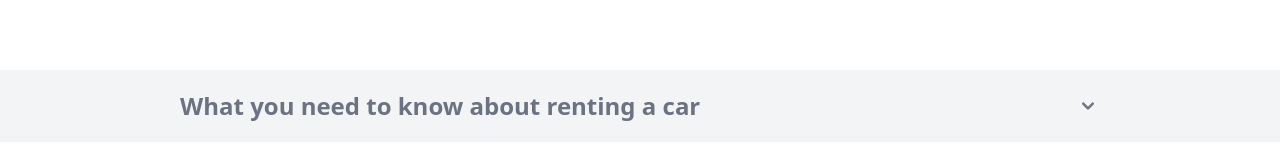
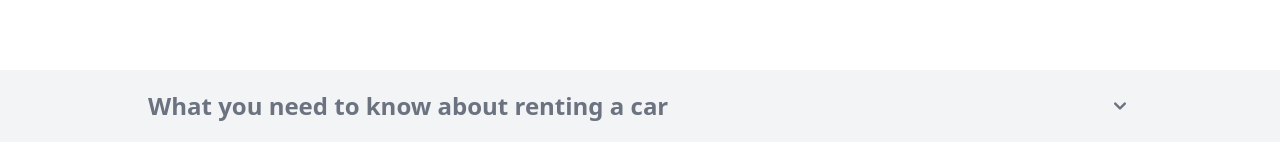
Before and after one commit to stanciuruben/drivenow, a Next.js app: page / in a window 1280 px wide. Shown: the part 1273-1433 px from the top of the page. Built offline with nearby package versions, Linux system fonts and the light colour scheme.

Commit message:
feat: fix Info width

```diff
--- a/components/Info.tsx
+++ b/components/Info.tsx
@@ -9,7 +9,7 @@ const Info: FC = () => {
             data-accordion="collapse"
             className='my-20 w-full flex flex-col items-center justify-start bg-gray-100 dark:bg-gray-900'
         >
-            <h2 id="accordion-collapse-heading-1" className='w-full max-w-[60rem]' >
+            <h2 id="accordion-collapse-heading-1" className='w-full max-w-screen-lg' >
                 <button
                     type="button"
                     className="flex items-center justify-between w-full p-5 text-left text-gray-500 dark:text-gray-200
```
